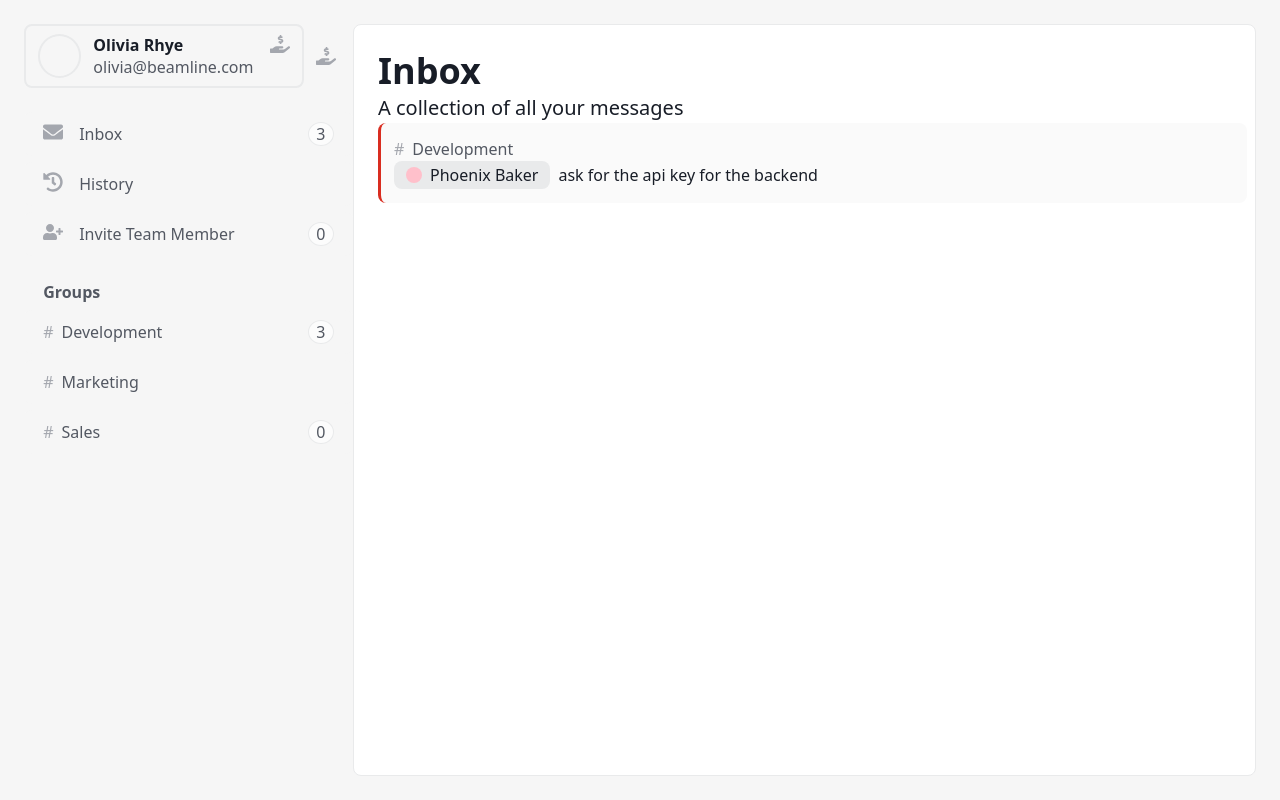
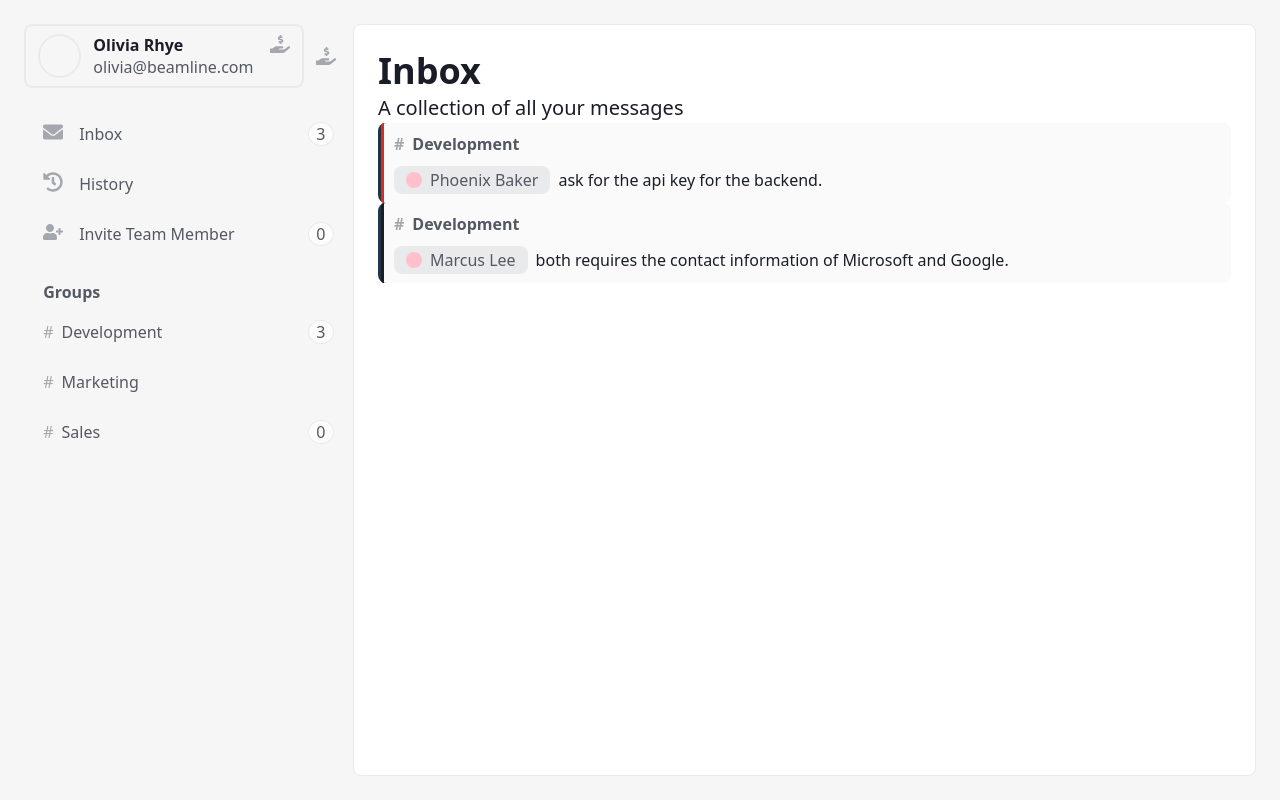
Before and after one commit to serae91/team_communication, a React app in the folder frontend/: page / in a window 1280 px wide. Built offline with nearby package versions, Linux system fonts and the light colour scheme; the HTML template or start-up script is replaced by a standard one.

Commit message:
left marked card

```diff
--- a/frontend/src/components/main-page/inbox/Inbox.tsx
+++ b/frontend/src/components/main-page/inbox/Inbox.tsx
@@ -20,7 +20,8 @@ function Inbox(props: InboxProps): JSX.Element {
         </div>
       </div>
 
-      <MessageCard title={'Development'} sender={ 'Phoenix Baker' } message={ 'ask for the api key for the backend' }></MessageCard>
+      <MessageCard title={'Development'} sender={ 'Phoenix Baker' } message={ 'ask for the api key for the backend.' } color={'red'}></MessageCard>
+      <MessageCard title={'Development'} sender={ 'Marcus Lee' } message={ 'both requires the contact information of Microsoft and Google.' } color={'black'}></MessageCard>
   </BLContentCard>
 
   );
--- a/frontend/src/components/main-page/inbox/message-card/MessageCard.scss
+++ b/frontend/src/components/main-page/inbox/message-card/MessageCard.scss
@@ -2,24 +2,15 @@
 @use '../../../../styles/constants' as constants;
 
 .message-card {
-  background-color: colors.$color-hover-gray;
   height: constants.$height-message-card;
-  width: 100%;
-  border-radius: constants.$border-radius;
-  border-left-style: solid;
-  border-left-width: constants.$border-spacer-width;
-  border-left-color: colors.$color-error-red;
-  padding-left: 13px;
-  display: flex;
-  align-items: flex-start;
-  flex-direction: column;
-  justify-content: center;
+  gap: 10px;
 
   .title {
     display: flex;
     flex-direction: row;
     color: colors.$color-text-2;
     align-items: center;
+    font-weight: constants.$font-weight-title;
   }
 
   .message-box {
@@ -27,6 +18,7 @@
     flex-direction: row;
     align-items: center;
     color: colors.$color-text-main;
+    font-weight: constants.$font-weight-sub-title;
 
     .sender {
 
@@ -38,6 +30,7 @@
         background-color: pink;
       }
 
+      color: colors.$color-text-2;
       border-radius: constants.$border-radius;
       background-color: colors.$color-select-gray;
       height: 28px;
--- a/frontend/src/components/main-page/inbox/message-card/MessageCard.tsx
+++ b/frontend/src/components/main-page/inbox/message-card/MessageCard.tsx
@@ -1,23 +1,26 @@
 import { JSX } from 'react';
 import './MessageCard.scss';
 import BLSideSymbol from '../../../ui/bl-side-symbol/BLSideSymbol';
+import BLLeftMarkedCard from '../../../ui/bl-left-marked-card/BLLeftMarkedCard';
+import { Color } from '../../../ui/bl-left-marked-card/types';
 
 
 interface MessageCardProps {
   title: string;
   sender: string;
   message: string;
+  color: Color
 }
 
 function MessageCard(props: MessageCardProps): JSX.Element {
   return(
-    <div className={ 'message-card' }>
+    <BLLeftMarkedCard className={'message-card'} color={props.color}>
       <div className={'title'}><BLSideSymbol>#</BLSideSymbol>{props.title}</div>
       <div className={'message-box'}>
         <div className={'sender'}><div className={'profile-picture'}></div>{props.sender}</div>
         {props.message}
       </div>
-    </div>
+    </BLLeftMarkedCard>
 
   );
 }
--- /dev/null
+++ b/frontend/src/components/ui/bl-left-marked-card/BLLeftMarkedCard.scss
@@ -0,0 +1,38 @@
+@use '../../../styles/colors' as colors;
+@use '../../../styles/constants' as constants;
+
+
+.left-marked-card {
+  display: flex;
+  position: relative;
+  align-items: flex-start;
+  flex-direction: column;
+  justify-content: center;
+  background-color: colors.$color-hover-gray;
+  border-radius: constants.$border-radius;
+  border-left-style: solid;
+  border-left-width: constants.$border-spacer-width;
+  padding-left: 13px;
+
+  &::before {
+    content: "";
+    position: absolute;
+    top: 0;
+    left: 0;
+    bottom: 0;
+    width: constants.$border-spacer-width;
+    background: var(--color); //$mark-color;
+    border-top-left-radius: constants.$border-radius;
+    border-bottom-left-radius: constants.$border-radius;
+  }
+
+  --color: #181D27;
+}
+
+.left-marked-card--black {
+  --color: #181D27;
+}
+
+.left-marked-card--red {
+  --color: #D92D20;
+}
--- /dev/null
+++ b/frontend/src/components/ui/bl-left-marked-card/BLLeftMarkedCard.tsx
@@ -0,0 +1,20 @@
+import './BLLeftMarkedCard.scss';
+import { JSX } from 'react';
+import { Color } from './types';
+import { color } from 'framer-motion';
+
+interface BLLeftMarkedCardProps {
+  children;
+  className: string;
+  color: Color;
+}
+
+const BLLeftMarkedCard = (props={children: undefined, className: '', color: 'black'} as BLLeftMarkedCardProps): JSX.Element => {
+  return (
+    <div className={ `left-marked-card left-marked-card--${props.color} ${props.className}` }>
+      {props.children}
+    </div>
+  );
+};
+
+export default BLLeftMarkedCard;
--- /dev/null
+++ b/frontend/src/components/ui/bl-left-marked-card/types.ts
@@ -0,0 +1 @@
+export type Color = 'black' | 'red';
```
